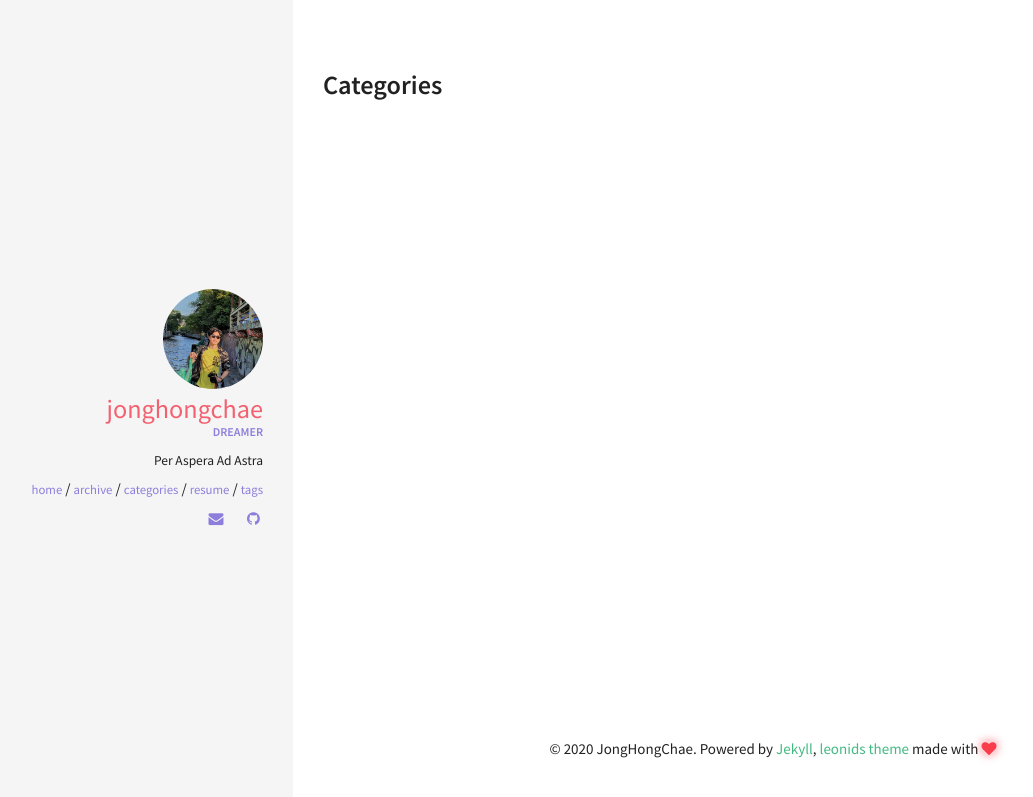
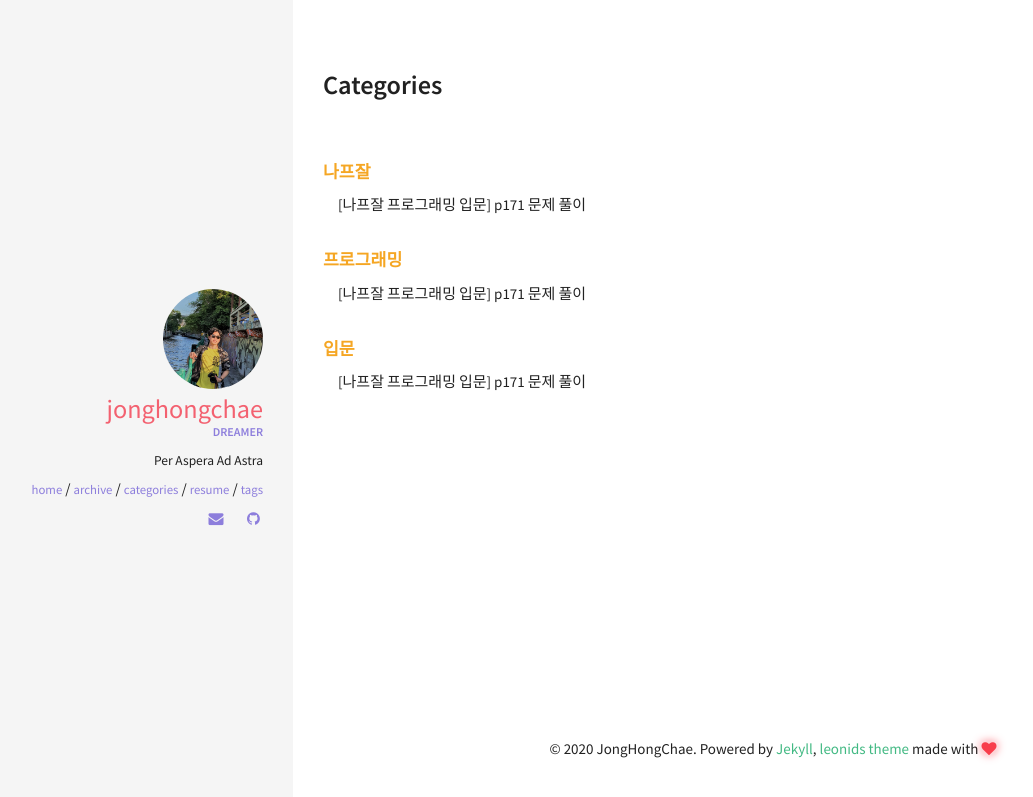
Before and after one commit to jhonggg/jhonggg.github.io, a Jekyll site: the page built from categories/index.html, in a window 1280 px wide. Shown: the top 797 px of the page, without its empty margins (27-1060 px from the left). Built offline with Jekyll 4.4.1, drawn with Linux system fonts in a browser that asks for light colours.

Commit message:
for categories test

```diff
--- a/_posts/2020-01-14-nafzal-post-p175.md
+++ b/_posts/2020-01-14-nafzal-post-p175.md
@@ -6,6 +6,7 @@ modified: 2020-01-14
 tags: [나프잘 프로그래밍 입문]
 comments: true
 pinned: true
+categories: "나프잘 프로그래밍 입문"
 image:
   feature: feature_for_nafzal.jpg
 ---
```
